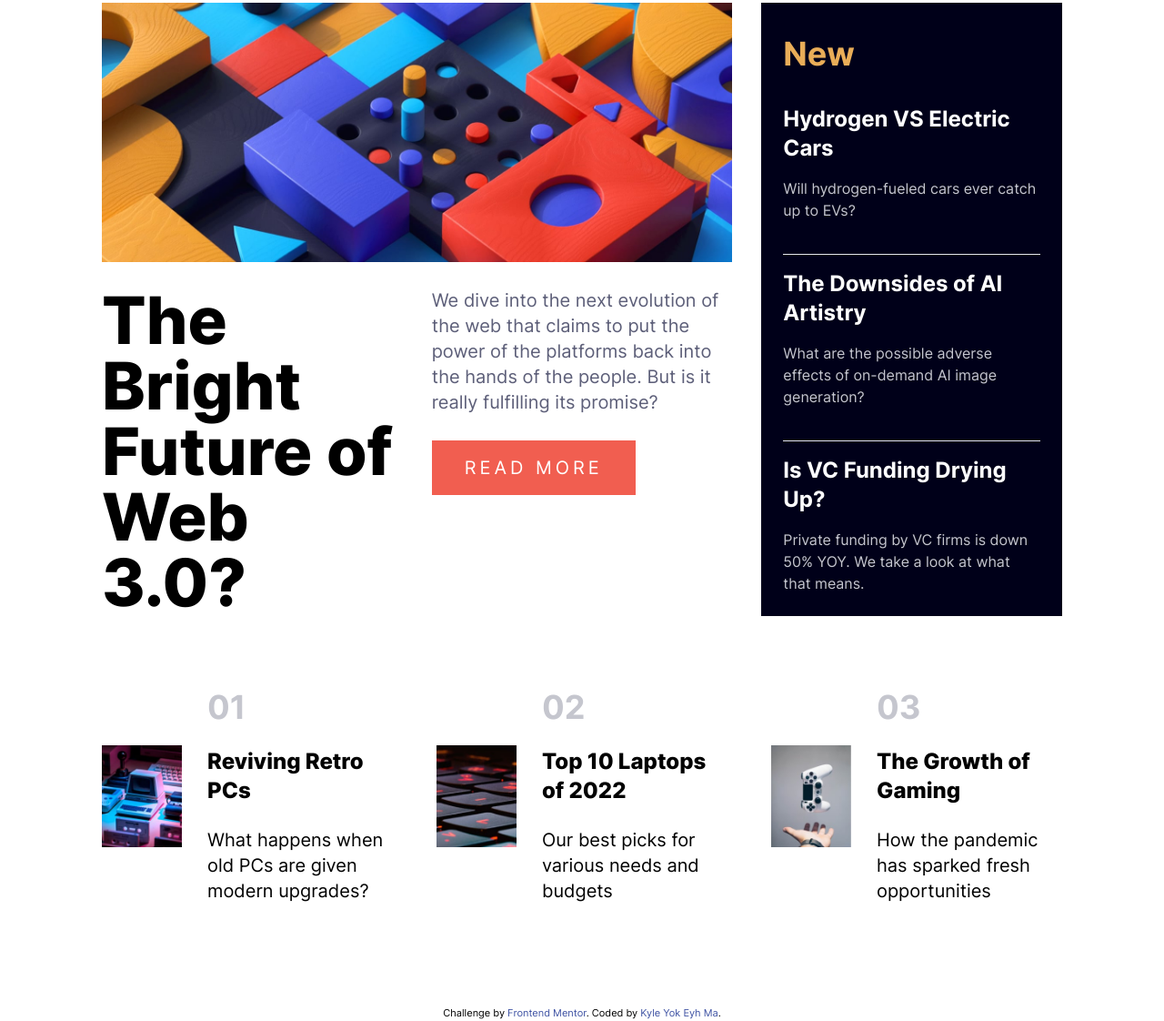
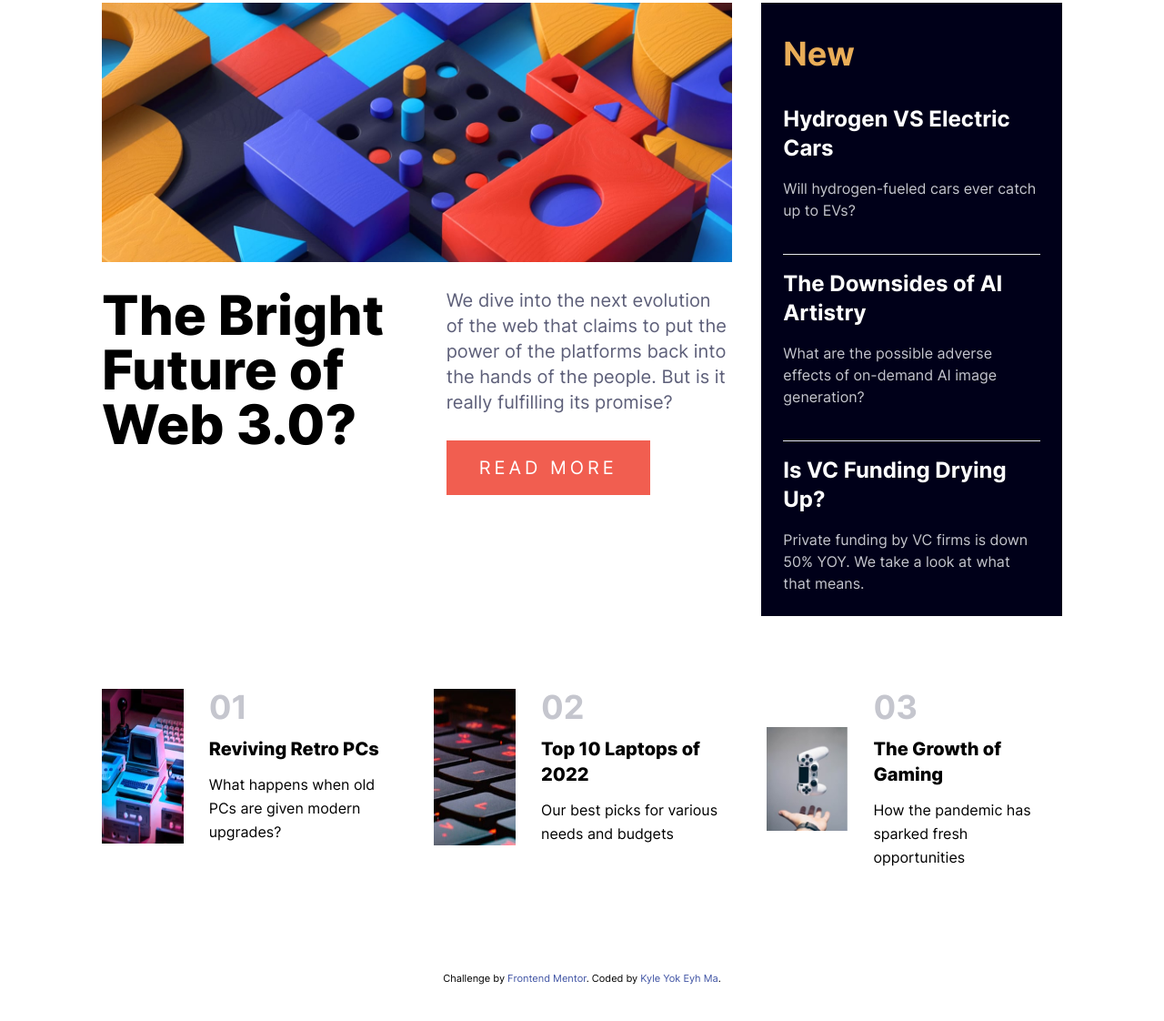
Before and after one commit to Yokie99/news-homepage-main, a website: page index.html in a window 1280 px wide. Shown: the part 173-1295 px from the top of the page at 91% size. After the commit the page ends 1257 px from the top, so only its background shows below. Drawn offline with nearby package versions, Linux system fonts and the light colour scheme.

Commit message:
fixed layout for the bottom 3 components

```diff
--- a/index.html
+++ b/index.html
@@ -91,10 +91,10 @@
 
           <div class="mt-7 grid grid-cols-1 gap-8 sm:grid-cols-2">
             <div class="">
-              <p class="text-[3rem] leading-none lg:text-7xl font-extrabold">The Bright Future of Web 3.0?</p>
+              <p class="text-[3rem] leading-none lg:text-6xl font-extrabold">The Bright Future of Web 3.0?</p>
 
             </div>
-            <div class="">
+            <div class="lg:ps-4">
               <p class="text-lg lg:text-xl text-[#5D5F79]">We dive into the next evolution of the web that claims to put the power of
                 the platforms
                 back into the hands of the
@@ -143,19 +143,19 @@
 
 
 
-    <div class="grid grid-cols-1 gap-6 lg:gap-12 sm:grid-cols-3 mt-14 lg:mt-20">
+    <div class="grid grid-cols-1 gap-6 lg:gap-10 sm:grid-cols-3 mt-14 lg:mt-20">
 
       <div class="">
 
         <div class="grid grid-cols-3 gap-5 lg:gap-7 items-center">
-          <div>
-            <img class="" src="/assets/images/image-retro-pcs.jpg" alt="">
-          </div>
+
+            <img class="h-full w-full" src="/assets/images/image-retro-pcs.jpg" alt="">
+
           <div class="col-span-2">
             <p class="text-2xl lg:text-4xl font-bold text-[#C5C6CE]">01</p>
 
-            <p class="font-extrabold text-lg lg:text-2xl py-2 lg:py-6 hover:text-[#F15E50] cursor-pointer"> Reviving Retro PCs</p>
-            <p class="leading-relaxed text-sm lg:text-xl">What happens when old PCs are given modern upgrades?</p>
+            <p class="font-extrabold text-lg lg:text-xl py-2 lg:py-3 hover:text-[#F15E50] cursor-pointer"> Reviving Retro PCs</p>
+            <p class="leading-relaxed text-sm lg:text-[1rem]">What happens when old PCs are given modern upgrades?</p>
           </div>
         </div>
 
@@ -165,14 +165,14 @@
       <div class="">
 
         <div class="grid grid-cols-3 gap-5 lg:gap-7 items-center">
-          <div>
-            <img src="/assets/images/image-top-laptops.jpg" alt="">
-          </div>
+
+            <img class="h-full" src="/assets/images/image-top-laptops.jpg" alt="">
+
           <div class="col-span-2">
             <p class="text-2xl lg:text-4xl font-bold text-[#C5C6CE]">02</p>
 
-            <p class="font-extrabold text-lg lg:text-2xl py-2 lg:py-6 hover:text-[#F15E50] cursor-pointer"> Top 10 Laptops of 2022</p>
-            <p class="leading-relaxed text-sm lg:text-xl">Our best picks for various needs and budgets</p>
+            <p class="font-extrabold text-lg lg:text-xl py-2 lg:py-3 hover:text-[#F15E50] cursor-pointer"> Top 10 Laptops of 2022</p>
+            <p class="leading-relaxed text-sm lg:text-[1rem]">Our best picks for various needs and budgets</p>
           </div>
         </div>
 
@@ -189,8 +189,8 @@
           <div class="col-span-2">
             <p class="text-2xl lg:text-4xl font-bold text-[#C5C6CE]">03</p>
 
-            <p class="font-extrabold text-lg lg:text-2xl py-2 lg:py-6 hover:text-[#F15E50] cursor-pointer">The Growth of Gaming</p>
-            <p class="leading-relaxed text-sm lg:text-xl">How the pandemic has sparked fresh opportunities</p>
+            <p class="font-extrabold text-lg lg:text-xl py-2 lg:py-3 hover:text-[#F15E50] cursor-pointer">The Growth of Gaming</p>
+            <p class="leading-relaxed text-sm lg:text-[1rem]">How the pandemic has sparked fresh opportunities</p>
           </div>
         </div>
 
```
Also changed, not shown: src/output.css.
